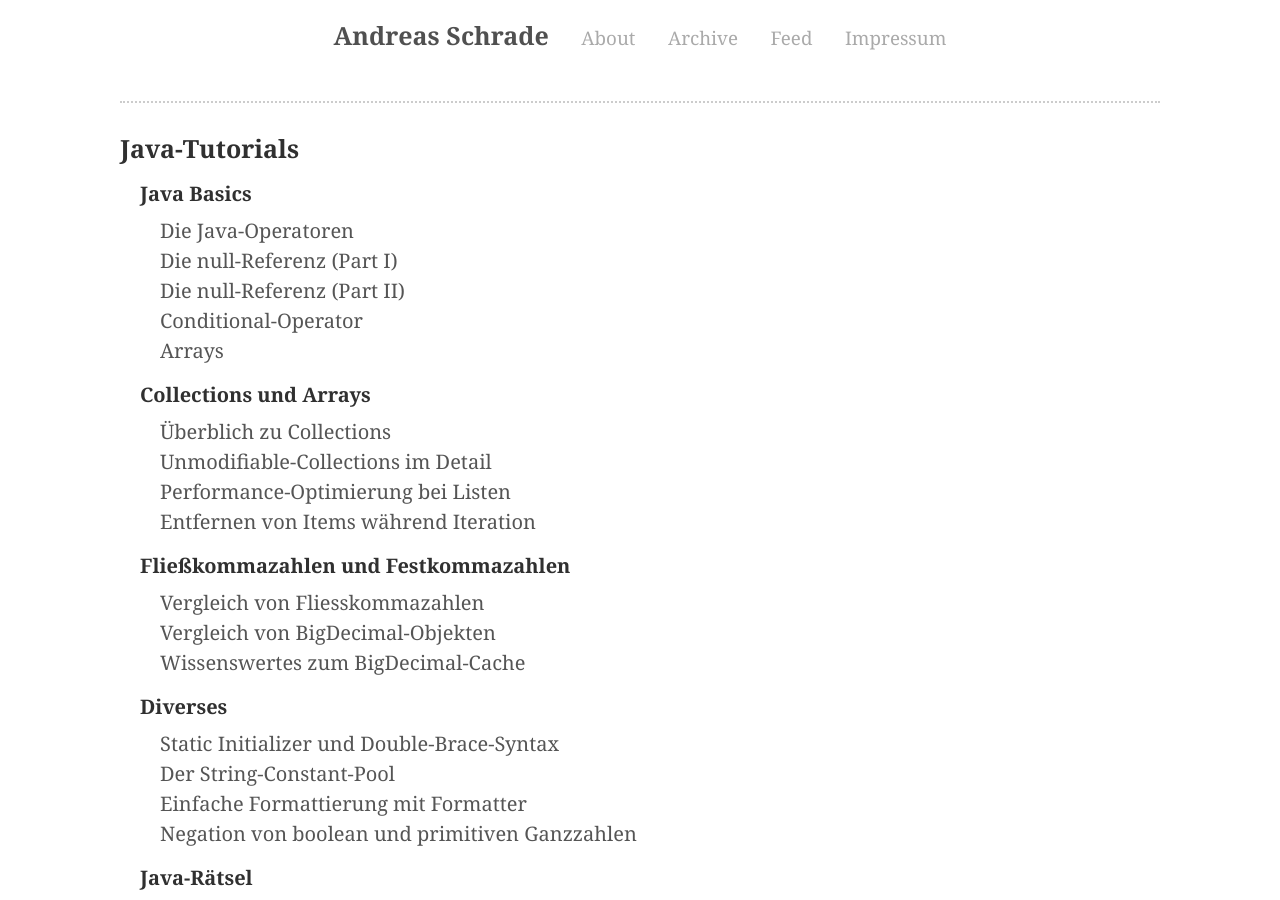
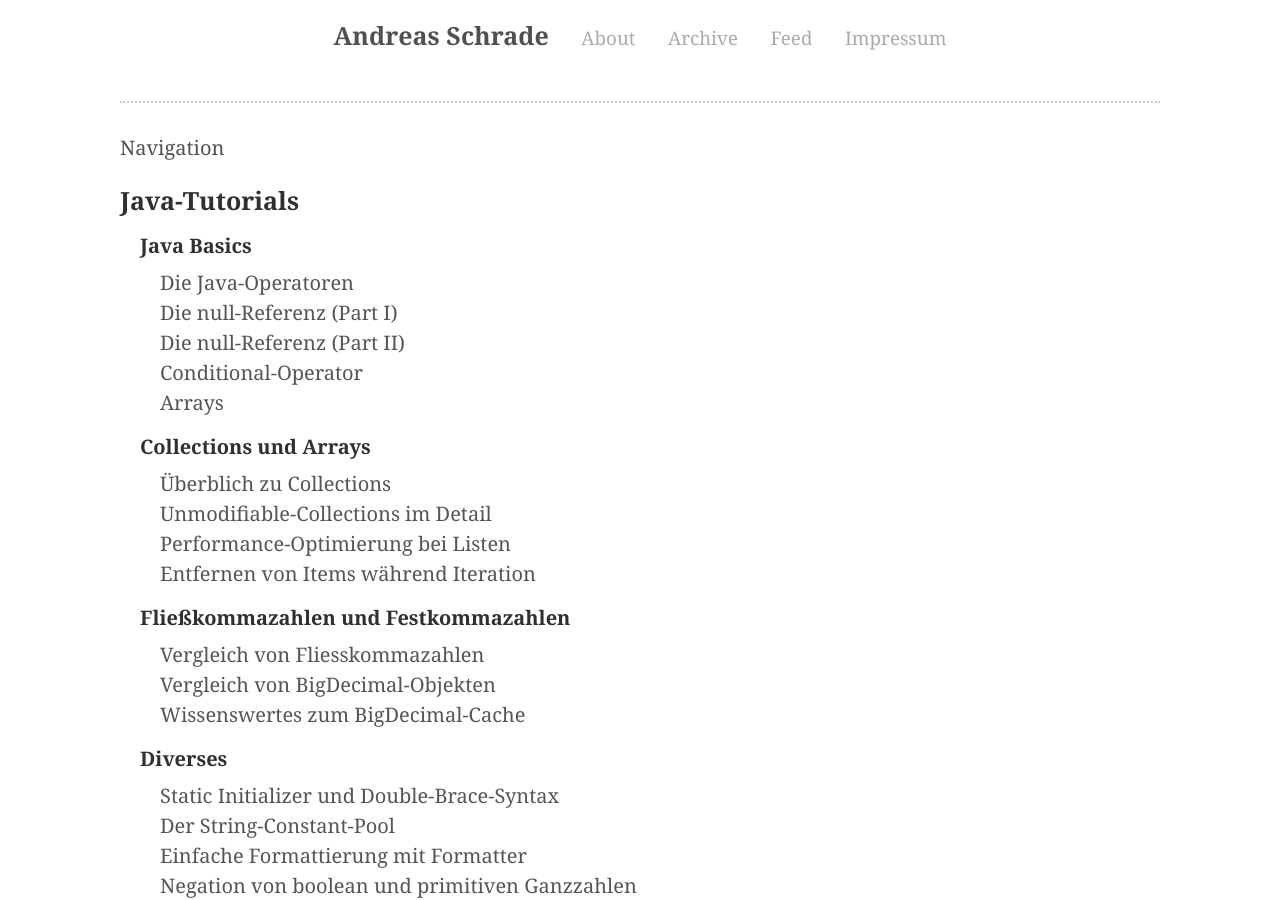
Before and after one commit to andreasschrade/andreasschrade.github.com, a Jekyll site: the page built from index.html, in a window 1280 px wide and 900 px high. Built offline with Jekyll 4.4.1, drawn with Linux system fonts in a browser that asks for light colours; nearby versions of some CDN libraries; library files that are not in the unit come from our copies; Markdown is read by kramdown in place of the engine named in the settings; the list of posts is cut into pages by our own code.

Commit message:
added navigation box on home page

```diff
--- a/_includes/head.html
+++ b/_includes/head.html
@@ -23,4 +23,7 @@
 
   <!-- RSS -->
   <link rel="alternate" type="application/rss+xml" title="RSS" href="{{ site.baseurl }}atom.xml">
+
+  <!-- JS -->
+
 </head>
--- a/index.html
+++ b/index.html
@@ -18,8 +18,18 @@
 
 }
 </style>
+<script src="jquery.js"></script>
+	<script src="jquery.stickem.js"></script>
+	<script>
+		$(document).ready(function() {
+			$('#homepage_').stickem();
+		});
+	</script>
 <div class="posts">
   <div id="homepage_" class="post">
+    <div class="aside stickem">
+         Navigation
+    </div>
     <h3 class="post-title">Java-Tutorials</h3>
     <h4 class="post-title">Java Basics</h4>
     <a href="{% post_url 2013-03-08-java-die-operatoren-im-detail %}">Die Java-Operatoren</a><br>
```
